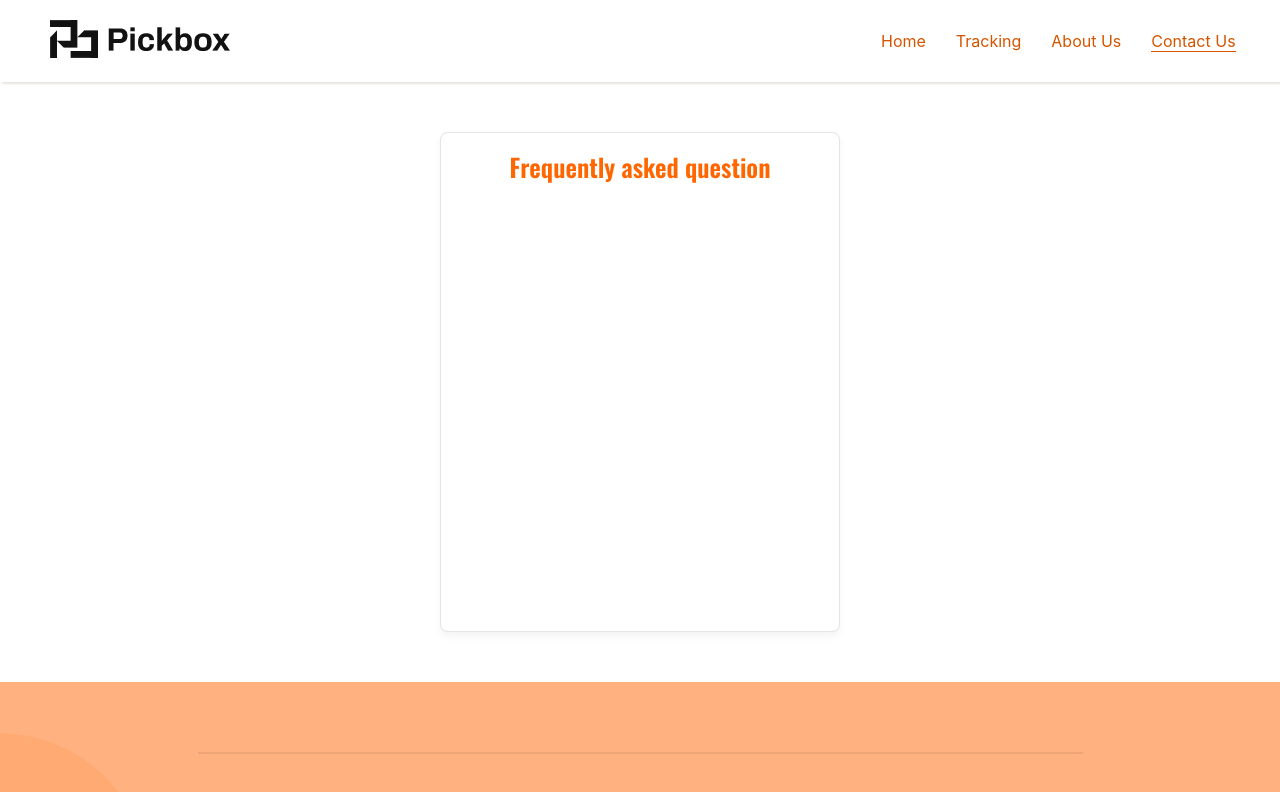
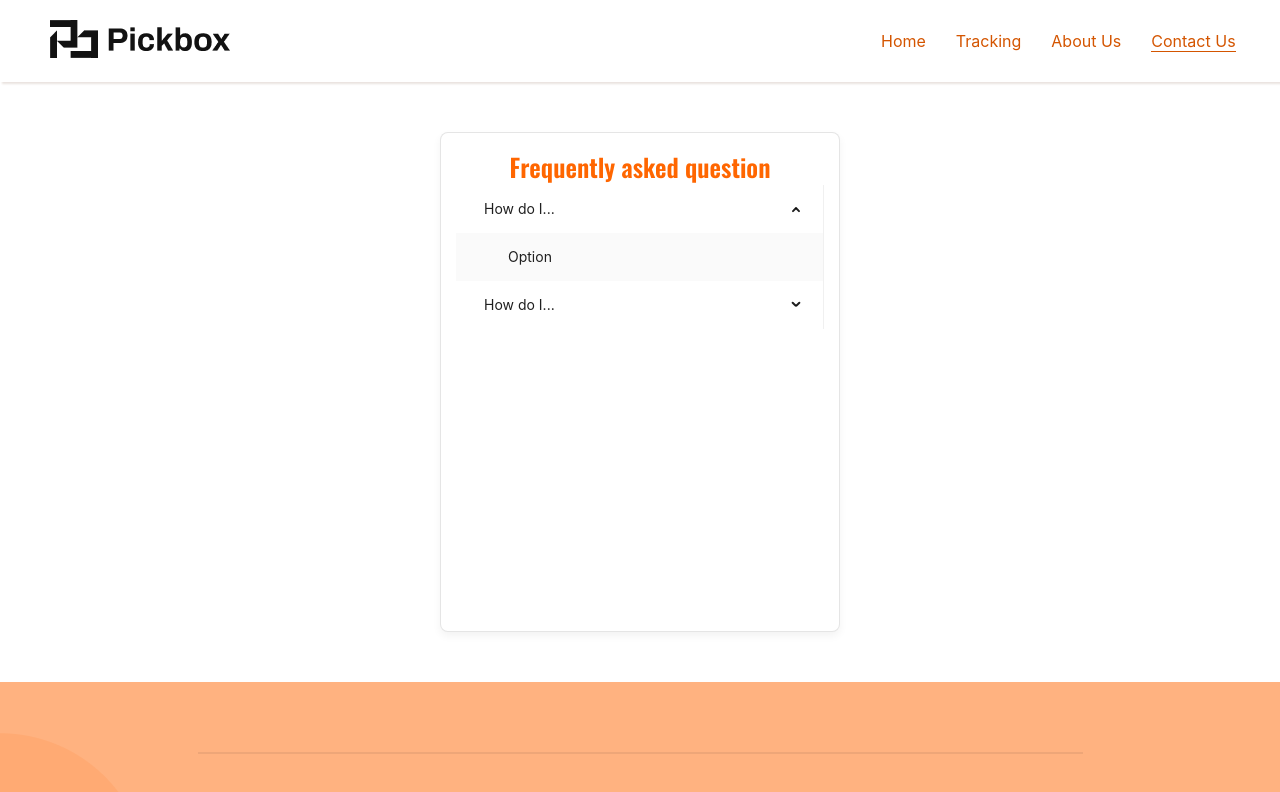
Before and after one commit to Pickbox-Project/Pickbox-frontend, a React (Create React App) app: page /contactus in a window 1280 px wide. Shown: the top 792 px of the page. Built offline with nearby package versions, Linux system fonts and the light colour scheme.

Commit message:
Started working on the Frequently Asked Question

```diff
--- a/package.json
+++ b/package.json
@@ -6,8 +6,10 @@
     "@testing-library/jest-dom": "^5.16.5",
     "@testing-library/react": "^13.4.0",
     "@testing-library/user-event": "^13.5.0",
+    "antd": "^5.2.1",
     "react": "^18.2.0",
     "react-dom": "^18.2.0",
+    "react-icons": "^4.7.1",
     "react-router-dom": "^6.8.1",
     "react-scripts": "5.0.1",
     "web-vitals": "^2.1.4"
--- a/src/Components/Faqs/Faqs.jsx
+++ b/src/Components/Faqs/Faqs.jsx
@@ -1,14 +1,45 @@
-import React from 'react'
-import "./Faqs.css"
+import React from "react";
+import { Menu } from "antd";
+import "./Faqs.css";
+import { useState } from "react";
 
+function getItem(label, key, children, type) {
+  return {
+    key,
+    children,
+    label,
+    type,
+  };
+}
+const items = [
+  getItem("How do I...", "sub1", [getItem("Option", "1")]),
+  getItem("How do I...", "sub2", [getItem("Option", "2")]),
+];
+const rootSubmenuKeys = ["sub1", "sub2"];
 const Faqs = () => {
+  const [openKeys, setOpenKeys] = useState(["sub1"]);
+  const onOpenChange = (keys) => {
+    const latestOpenKey = keys.find((key) => openKeys.indexOf(key) === -1);
+    if (rootSubmenuKeys.indexOf(latestOpenKey) === -1) {
+      setOpenKeys(keys);
+    } else {
+      setOpenKeys(latestOpenKey ? [latestOpenKey] : []);
+    }
+  };
   return (
-    <div className='faqs-contact-container'>
-        <div className='faqs-container'>
-            <h5 className='faqs-text'>Frequently asked question</h5>
-        </div>
+    <div className="faqs-contact-container">
+      <div className="faqs-container">
+        <h5 className="faqs-text">Frequently asked question</h5>
+        <Menu
+          mode="inline"
+          openKeys={openKeys}
+          onOpenChange={onOpenChange}
+          style={{ width: "100%" }}
+          items={items}
+        ></Menu>
+      </div>
     </div>
-  )
-}
+  );
+};
 
-export default Faqs
+export default Faqs;
```
Also changed, not shown: 1 other file (tests, documents, lock files or other folders).
